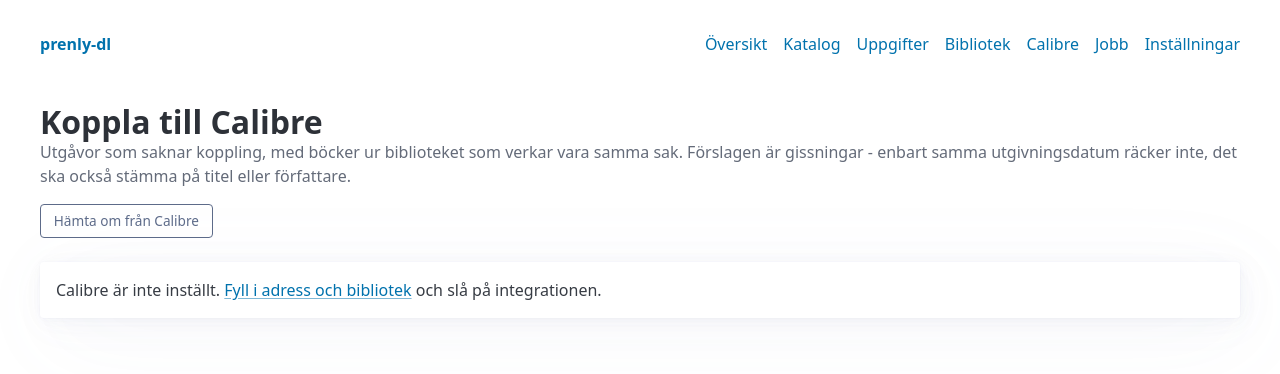
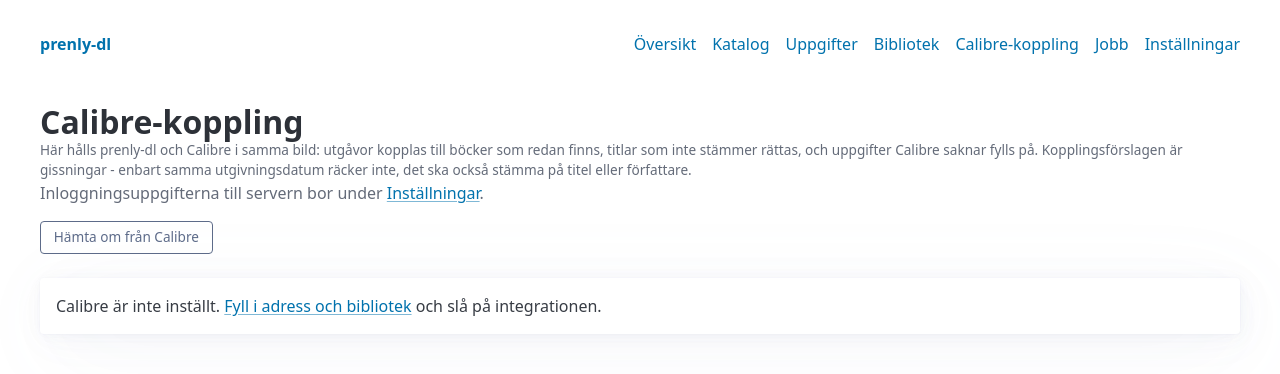
Before and after one commit to Armandur/prenly-dl, a FastAPI app: page /calibre in a window 1280 px wide. Shown: the top 374 px of the page. Run offline with FastAPI, Linux system fonts and the light colour scheme.

Commit message:
Ge Calibre-vyn ett namn som säger vad den gör
Navposten hette bara Calibre, vilket lät som inställningar för Calibre
snarare än den arbetsyta vyn är. Den heter nu Calibre-koppling, och
beskrivningen nämner alla tre delarna: koppla utgåvor till böcker som
redan finns, rätta titlar som inte stämmer och fylla på uppgifter Calibre
saknar. Sidan pekar också vidare till Inställningar, som är där
uppgifterna till servern faktiskt bor.

Adressen /calibre står kvar: den är basen för /calibre/cover,
/calibre/file, /calibre/enrich, /calibre/retitle och /calibre/refresh, så
att flytta själva vyn därifrån hade gjort trädet rörigare.

Mallfragmentet hette calibre_forslag men innehåller numera tre sektioner,
och heter nu calibre_section efter samma mönster som issues_section.

Verifierat i webbläsaren vid 390 och 1280 px: navigeringen ryms utan
horisontell overflow, och htmx-swappen träffar rätt element efter
omdöpningen - sidhuvudet dubbleras inte.

```diff
--- a/prenly_dl/web/routes.py
+++ b/prenly_dl/web/routes.py
@@ -1165,7 +1165,7 @@ def _calibrefragment(request: Request, besked: str):
     if request.headers.get("HX-Request"):
         # Bara förslagslistan: hela sidan hade lagt in sidhuvudet en gång
         # till vid varje swap.
-        return render(request, "calibre_forslag.html", flashes=[], **kontext)
+        return render(request, "calibre_section.html", flashes=[], **kontext)
     flash(request, besked, "success")
     return back("/calibre")
 
--- a/prenly_dl/web/templates/base.html
+++ b/prenly_dl/web/templates/base.html
@@ -17,7 +17,7 @@
         <li><a href="/catalogue">Katalog</a></li>
         <li><a href="/credentials">Uppgifter</a></li>
         <li><a href="/library">Bibliotek</a></li>
-        <li><a href="/calibre">Calibre</a></li>
+        <li><a href="/calibre">Calibre-koppling</a></li>
         <li><a href="/jobs">Jobb</a></li>
         <li><a href="/settings">Inställningar</a></li>
         {% if auth_enabled %}
--- a/prenly_dl/web/templates/calibre.html
+++ b/prenly_dl/web/templates/calibre.html
@@ -1,21 +1,27 @@
 {% extends "base.html" %}
-{% block title %}Calibre - prenly-dl{% endblock %}
+{% block title %}Calibre-koppling - prenly-dl{% endblock %}
 {% block content %}
 <hgroup>
-  <h1>Koppla till Calibre</h1>
+  <h1>Calibre-koppling</h1>
   <p class="muted">
-    Utgåvor som saknar koppling, med böcker ur biblioteket som verkar vara
-    samma sak. Förslagen är gissningar - enbart samma utgivningsdatum
-    räcker inte, det ska också stämma på titel eller författare.
+    Här hålls prenly-dl och Calibre i samma bild: utgåvor kopplas till
+    böcker som redan finns, titlar som inte stämmer rättas, och uppgifter
+    Calibre saknar fylls på. Kopplingsförslagen är gissningar - enbart
+    samma utgivningsdatum räcker inte, det ska också stämma på titel eller
+    författare.
+  </p>
+  <p class="muted">
+    Inloggningsuppgifterna till servern bor under
+    <a href="/settings">Inställningar</a>.
   </p>
 </hgroup>
 
 <div class="card-actions" style="margin-bottom:1.5rem">
   <form method="post" action="/calibre/refresh"
-        hx-post="/calibre/refresh" hx-target="#calibre-forslag" hx-swap="outerHTML">
+        hx-post="/calibre/refresh" hx-target="#calibre-section" hx-swap="outerHTML">
     <button class="secondary outline">Hämta om från Calibre</button>
   </form>
 </div>
 
-{% include "calibre_forslag.html" %}
+{% include "calibre_section.html" %}
 {% endblock %}
--- a/prenly_dl/web/templates/calibre_forslag.html
+++ b/prenly_dl/web/templates/calibre_section.html
@@ -1,4 +1,4 @@
-<div id="calibre-forslag">
+<div id="calibre-section">
 {% if kortmeddelande %}<p class="kortbesked">{{ kortmeddelande }}</p>{% endif %}
 
 {% if titelrattningar %}
@@ -29,7 +29,7 @@
     </details>
     <div class="card-actions">
       <form method="post" action="/calibre/retitle"
-            hx-post="/calibre/retitle" hx-target="#calibre-forslag" hx-swap="outerHTML"
+            hx-post="/calibre/retitle" hx-target="#calibre-section" hx-swap="outerHTML"
             hx-confirm="Skriv om {{ titelrattningar|length }} titlar i Calibre?"
             data-confirm-warning="Titlarna som står i Calibre ersätts. Den gamla titeln går inte att få tillbaka."
                 data-confirm-cta="Skriv om titlarna">
@@ -70,7 +70,7 @@
     </details>
     <div class="card-actions">
       <form method="post" action="/calibre/enrich"
-            hx-post="/calibre/enrich" hx-target="#calibre-forslag" hx-swap="outerHTML">
+            hx-post="/calibre/enrich" hx-target="#calibre-section" hx-swap="outerHTML">
         <button>Fyll på uppgifterna</button>
       </form>
     </div>
@@ -130,7 +130,7 @@
           <form method="post" action="/issues/{{ post.issue.id }}/headline"
                 class="rubrikfalt" role="group"
                 hx-post="/issues/{{ post.issue.id }}/headline"
-                hx-target="#calibre-forslag" hx-swap="outerHTML">
+                hx-target="#calibre-section" hx-swap="outerHTML">
             <input name="headline" value="{{ post.issue.headline }}"
                    placeholder="Rubrik, till exempel Stickspår"
                    aria-label="Rubrik för {{ post.issue.name }}">
@@ -177,7 +177,7 @@
       <div class="card-actions">
         <form method="post" action="/issues/{{ post.issue.id }}/calibre/link" class="inline"
               hx-post="/issues/{{ post.issue.id }}/calibre/link"
-              hx-target="#calibre-forslag" hx-swap="outerHTML">
+              hx-target="#calibre-section" hx-swap="outerHTML">
           <input type="hidden" name="book_id" value="{{ kandidat.book_id }}">
           <button>Koppla till bok {{ kandidat.book_id }}</button>
         </form>
@@ -186,7 +186,7 @@
         {% if post.lokal_storlek and not kandidat.samma_storlek %}
           <form method="post" action="/issues/{{ post.issue.id }}/calibre/push" class="inline"
                 hx-post="/issues/{{ post.issue.id }}/calibre/push"
-                hx-target="#calibre-forslag" hx-swap="outerHTML"
+                hx-target="#calibre-section" hx-swap="outerHTML"
                 hx-confirm="Ersätt filen i bok {{ kandidat.book_id }}?"
                 data-confirm-warning="Filen som ligger i Calibre skrivs över av prenly-dl:s. Den går inte att få tillbaka."
                 data-confirm-cta="Ersätt filen">
@@ -196,7 +196,7 @@
         {% endif %}
         <form method="post" action="/issues/{{ post.issue.id }}/calibre/ignore" class="inline"
               hx-post="/issues/{{ post.issue.id }}/calibre/ignore"
-              hx-target="#calibre-forslag" hx-swap="outerHTML">
+              hx-target="#calibre-section" hx-swap="outerHTML">
           <button class="secondary outline">Ingen av dem</button>
         </form>
       </div>
@@ -223,7 +223,7 @@
                 <td>
                   <form method="post" action="/issues/{{ post.issue.id }}/calibre/link" class="inline"
                         hx-post="/issues/{{ post.issue.id }}/calibre/link"
-                        hx-target="#calibre-forslag" hx-swap="outerHTML">
+                        hx-target="#calibre-section" hx-swap="outerHTML">
                     <input type="hidden" name="book_id" value="{{ annan.book_id }}">
                     <button class="secondary outline">Koppla</button>
                   </form>
```
